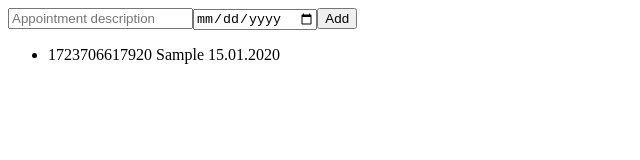
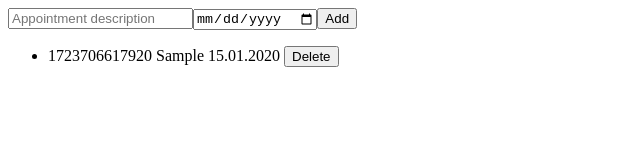
Before and after one commit to enmertkaya/appointment-app, an Angular app: page / in a window 1280 px wide. Both pictures are taken after typing "Sample", "2020-01-15" into the empty fields and a click on the button "Add". Shown: the top 160 px of the page, without its empty margins (0-640 px from the left). Built offline with nearby package versions, Linux system fonts and the light colour scheme.

Commit message:
removing appointments

```diff
--- a/src/app/appointment-list/appointment-list.component.html
+++ b/src/app/appointment-list/appointment-list.component.html
@@ -5,8 +5,9 @@
 </div>
 
 <ul>
-    <li *ngFor="let appointment of appointments">
+    <li *ngFor="let appointment of appointments; index as i">
         {{appointment.id}}  {{appointment.title}}  {{appointment.date | date:'dd.MM.yyyy'}}
+        <button (click)="deleteAppointment(i)">Delete</button>
 
     </li>
 
--- a/src/app/appointment-list/appointment-list.component.ts
+++ b/src/app/appointment-list/appointment-list.component.ts
@@ -30,4 +30,7 @@
       }
   }
 
+  deleteAppointment(index: number) {
+    this.appointments.splice(index,1)
+  }
 }
```
